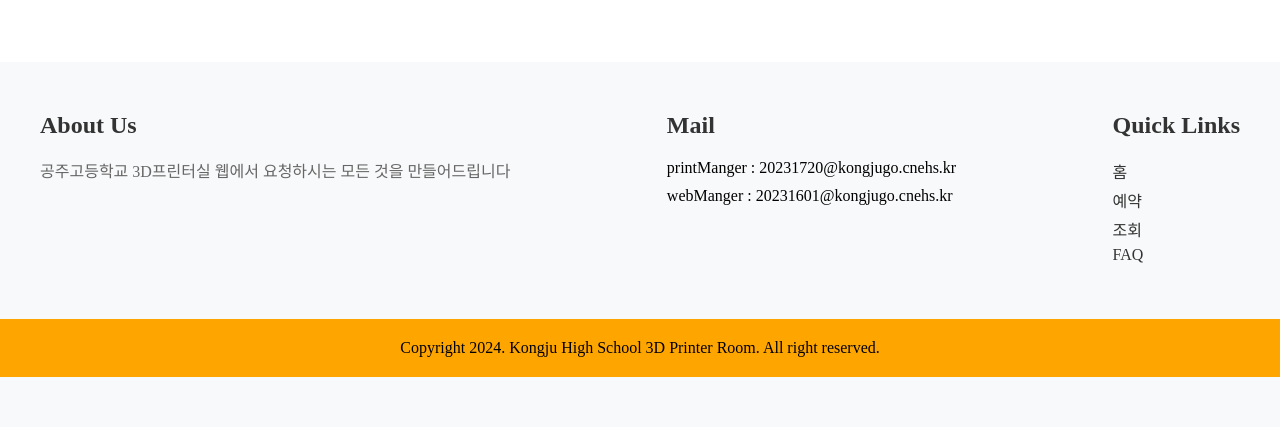
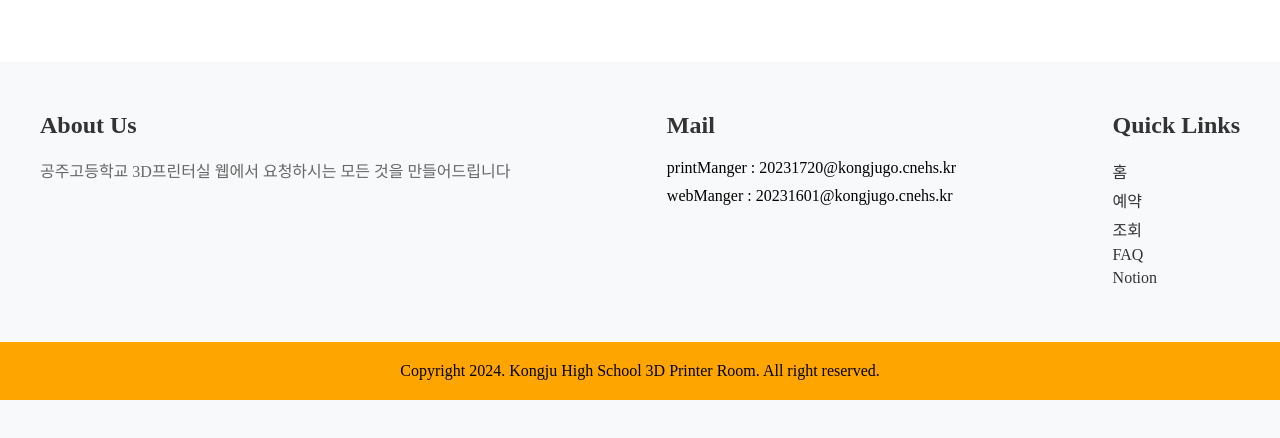
Before and after one commit to ksh6940/Kongju3DWeb1.0, a website: page templates/such.html in a window 1280 px wide. Shown: the part 966-1404 px from the top of the page. Drawn offline with Linux system fonts and the light colour scheme; a web font is replaced by a local one.

Commit message:
such.html 업데이트

```diff
--- a/templates/such.html
+++ b/templates/such.html
@@ -47,6 +47,7 @@
                 <a href="/ask">예약</a>
                 <a href="/such">조회</a>
                 <a href="/mail">FAQ</a>
+                <a href="https://seogo.notion.site/NEW-Kongju-High-School-3D-Web-3e315fa338ba4e72b45f6e79f174164a?pvs=4">Notion</a>
             </div>
         </div>
     </div>
```
